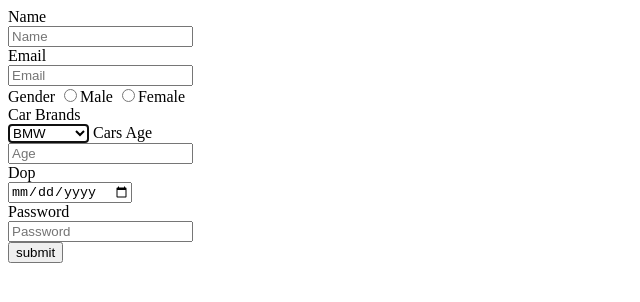
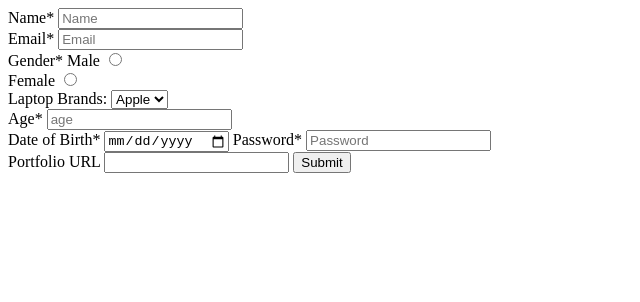
Before and after one commit to acciojob/signup-form-car-LAV1E, a website: page main.html in a window 1280 px wide. Shown: the whole page, without its empty margins (0-640 px from the left). Drawn offline with Linux system fonts and the light colour scheme.

Commit message:
created a submission

```diff
--- a/main.html
+++ b/main.html
@@ -8,36 +8,44 @@
 
 <body>
 	<!-- the entire body must be written by student -->
-	<form method="post">
-		<label for="name">Name</label > <br>
-		<input type="text" required id="name" placeholder="Name"><br>
 
-		<label for="email">Email</label><br>
-		<input type="email" id="email"  required placeholder="Email"><br>
+    <form method="post">
+		<label for="name">Name*</label>
+		<input id="name" type="text" placeholder="Name" required><br>
 
-		<label >Gender</label>
-		<input type="radio" required  name="gender">Male
-		<input type="radio" required  name="gender">Female<br>
+		<label for="email">Email*</label>
+		<input id="email" type="email" placeholder="Email" required><br>
 
-		<label for="cars">Car Brands</label> <br>
-		<select id="cars" autofocus="--Please choose an option--">
-			<option>BMW</option>
-			<option>Audi</option>
-			<option>Mercedez</option>
+        <label for="gender_m,gender_f">Gender*</label>
+		<label for="gender_m">Male</label>
+		<input name="gender" id="gender_m" type="radio" required><br>
 
-		</select>
+		<label for="gender_f">Female</label>
+		<input name="gender" id="gender_f" type="radio" required><br>
 
-		<label for="carage"> Cars Age</label><br>
-		<input type="number" id="carage" required placeholder="Age"><br>
-
-		<label for="dop">Dop</label><br>
-		<input type="date" id="dop" required><br>
+        <!--Drop down-->
+		<label for="laptop" >Laptop Brands:</label>
+		<select name="laptop" id="laptop">
+        <option value="apple">Apple</option>
+        <option value="asus">Asus</option>
+        <option value="hp">HP</option>
+        </select><br>
 
 
-		<label for="password">Password</label><br>
-		<input type="password" id="password" required placeholder="Password"><br>
+		<label for="age">Age*</label>
+		<input id="age" type="number" required placeholder="age"><br>
 
-		<button type="submit">submit</button>
+		<label for="dob">Date of Birth*</label>
+		<input id="dob" type="date" required>
+
+
+		<label for="password">Password*</label>
+		<input id="password" type="password" required placeholder="Password"><br>
+
+		<label for="portfolio">Portfolio URL</label>
+		<input id="portfolio" type="url">
+		<button type="submit">Submit</button>
+
 	</form>
 
     <script type="text/javascript" src="./script.js">
```
